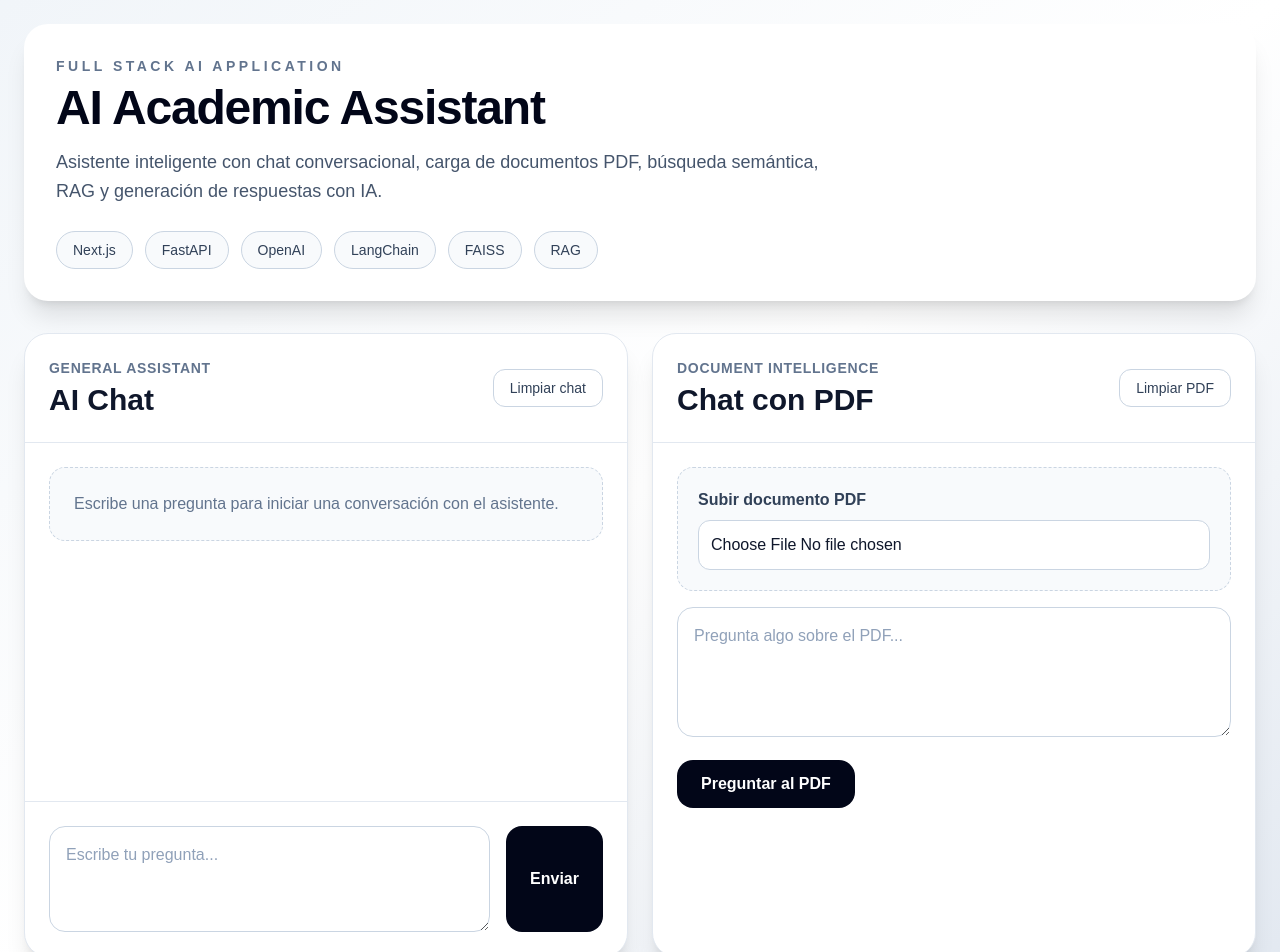
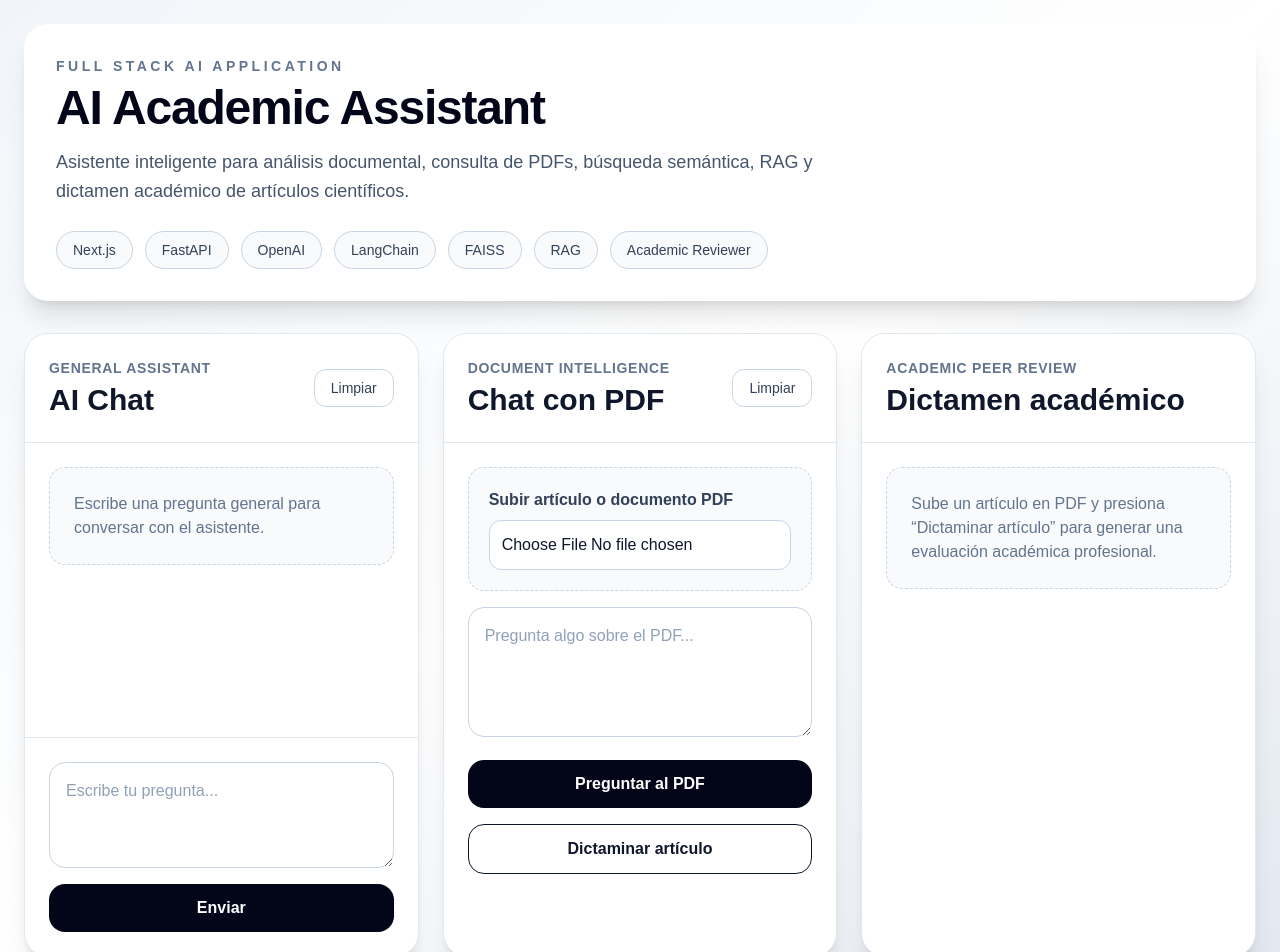
Before and after one commit to jrolandomx/ai-academic-reviewer-frontend, a Next.js app: page / in a window 1280 px wide. Shown: the top 952 px of the page. Built offline with nearby package versions, Linux system fonts and the light colour scheme.

Commit message:
Add academic reviewer interface

```diff
--- a/app/page.tsx
+++ b/app/page.tsx
@@ -17,9 +17,12 @@ export default function Home() {
   const [pdfResponse, setPdfResponse] = useState("");
   const [pdfSources, setPdfSources] = useState<Source[]>([]);
 
+  const [articleReview, setArticleReview] = useState("");
   const [uploadStatus, setUploadStatus] = useState("");
+
   const [loadingChat, setLoadingChat] = useState(false);
   const [loadingPdf, setLoadingPdf] = useState(false);
+  const [loadingReview, setLoadingReview] = useState(false);
 
   async function sendMessage() {
     if (!message.trim()) return;
@@ -33,9 +36,7 @@ export default function Home() {
         headers: {
           "Content-Type": "application/json",
         },
-        body: JSON.stringify({
-          prompt: message,
-        }),
+        body: JSON.stringify({ prompt: message }),
       });
 
       const data = await response.json();
@@ -59,6 +60,7 @@ export default function Home() {
     setUploadStatus("Subiendo PDF...");
     setPdfResponse("");
     setPdfSources([]);
+    setArticleReview("");
 
     try {
       const formData = new FormData();
@@ -99,9 +101,7 @@ export default function Home() {
         headers: {
           "Content-Type": "application/json",
         },
-        body: JSON.stringify({
-          question: pdfQuestion,
-        }),
+        body: JSON.stringify({ question: pdfQuestion }),
       });
 
       const data = await response.json();
@@ -122,6 +122,32 @@ export default function Home() {
     setLoadingPdf(false);
   }
 
+  async function reviewArticle() {
+    setLoadingReview(true);
+    setArticleReview("Generando dictamen académico...");
+
+    try {
+      const response = await fetch(`${API_URL}/review-article`, {
+        method: "POST",
+      });
+
+      const data = await response.json();
+
+      if (!response.ok || data.error) {
+        throw new Error(data.error || "Error desconocido");
+      }
+
+      setArticleReview(data.review || "No se generó dictamen.");
+    } catch (error: unknown) {
+      const message =
+        error instanceof Error ? error.message : "Error desconocido";
+
+      setArticleReview(`Error generando dictamen: ${message}`);
+    }
+
+    setLoadingReview(false);
+  }
+
   function clearChat() {
     setMessage("");
     setChatResponse("");
@@ -132,6 +158,7 @@ export default function Home() {
     setPdfResponse("");
     setPdfSources([]);
     setUploadStatus("");
+    setArticleReview("");
   }
 
   return (
@@ -147,26 +174,32 @@ export default function Home() {
           </h1>
 
           <p className="mt-4 max-w-3xl text-lg leading-relaxed text-slate-600">
-            Asistente inteligente con chat conversacional, carga de documentos
-            PDF, búsqueda semántica, RAG y generación de respuestas con IA.
+            Asistente inteligente para análisis documental, consulta de PDFs,
+            búsqueda semántica, RAG y dictamen académico de artículos
+            científicos.
           </p>
 
           <div className="mt-6 flex flex-wrap gap-3">
-            {["Next.js", "FastAPI", "OpenAI", "LangChain", "FAISS", "RAG"].map(
-              (tech) => (
+            {[
+              "Next.js",
+              "FastAPI",
+              "OpenAI",
+              "LangChain",
+              "FAISS",
+              "RAG",
+              "Academic Reviewer",
+            ].map((tech) => (
               <span
                 key={tech}
                 className="rounded-full border border-slate-300 bg-slate-50 px-4 py-2 text-sm font-medium text-slate-700"
               >
                 {tech}
               </span>
-              )
-            )}
+            ))}
           </div>
         </header>
 
-        <div className="grid grid-cols-1 gap-6 lg:grid-cols-2">
-          {/* ================= CHAT ================= */}
+        <div className="grid grid-cols-1 gap-6 xl:grid-cols-3">
           <section className="flex h-[78vh] flex-col rounded-3xl border border-slate-200 bg-white shadow-xl">
             <div className="flex items-center justify-between border-b border-slate-200 p-6">
               <div>
@@ -183,15 +216,14 @@ export default function Home() {
                 onClick={clearChat}
                 className="rounded-xl border border-slate-300 px-4 py-2 text-sm font-medium text-slate-700 transition hover:bg-slate-100"
               >
-                Limpiar chat
+                Limpiar
               </button>
             </div>
 
             <div className="flex-1 overflow-y-auto p-6">
               {!chatResponse && !loadingChat && (
                 <div className="rounded-2xl border border-dashed border-slate-300 bg-slate-50 p-6 text-slate-500">
-                  Escribe una pregunta para iniciar una conversación con el
-                  asistente.
+                  Escribe una pregunta general para conversar con el asistente.
                 </div>
               )}
 
@@ -212,9 +244,9 @@ export default function Home() {
             </div>
 
             <div className="border-t border-slate-200 p-6">
-              <div className="flex flex-col gap-4 md:flex-row">
+              <div className="flex flex-col gap-4">
                 <textarea
-                  className="flex-1 rounded-2xl border border-slate-300 p-4 text-slate-900 outline-none transition placeholder:text-slate-400 focus:border-slate-700"
+                  className="rounded-2xl border border-slate-300 p-4 text-slate-900 outline-none transition placeholder:text-slate-400 focus:border-slate-700"
                   rows={3}
                   value={message}
                   onChange={(e) => setMessage(e.target.value)}
@@ -232,7 +264,6 @@ export default function Home() {
             </div>
           </section>
 
-          {/* ================= PDF ================= */}
           <section className="flex h-[78vh] flex-col rounded-3xl border border-slate-200 bg-white shadow-xl">
             <div className="flex items-center justify-between border-b border-slate-200 p-6">
               <div>
@@ -249,14 +280,14 @@ export default function Home() {
                 onClick={clearPDF}
                 className="rounded-xl border border-slate-300 px-4 py-2 text-sm font-medium text-slate-700 transition hover:bg-slate-100"
               >
-                Limpiar PDF
+                Limpiar
               </button>
             </div>
 
             <div className="space-y-4 overflow-y-auto p-6">
               <div className="rounded-2xl border border-dashed border-slate-300 bg-slate-50 p-5">
                 <label className="mb-2 block font-semibold text-slate-700">
-                  Subir documento PDF
+                  Subir artículo o documento PDF
                 </label>
 
                 <input
@@ -290,9 +321,17 @@ export default function Home() {
               <button
                 onClick={askPDF}
                 disabled={loadingPdf}
-                className="rounded-2xl bg-slate-950 px-6 py-3 font-semibold text-white transition hover:bg-slate-800 disabled:bg-slate-400"
+                className="w-full rounded-2xl bg-slate-950 px-6 py-3 font-semibold text-white transition hover:bg-slate-800 disabled:bg-slate-400"
               >
                 {loadingPdf ? "Consultando..." : "Preguntar al PDF"}
+              </button>
+
+              <button
+                onClick={reviewArticle}
+                disabled={loadingReview}
+                className="w-full rounded-2xl border border-slate-900 bg-white px-6 py-3 font-semibold text-slate-900 transition hover:bg-slate-100 disabled:border-slate-300 disabled:text-slate-400"
+              >
+                {loadingReview ? "Dictaminando..." : "Dictaminar artículo"}
               </button>
 
               {pdfResponse && (
@@ -328,6 +367,39 @@ export default function Home() {
               )}
             </div>
           </section>
+
+          <section className="flex h-[78vh] flex-col rounded-3xl border border-slate-200 bg-white shadow-xl">
+            <div className="border-b border-slate-200 p-6">
+              <p className="text-sm font-semibold uppercase tracking-wider text-slate-500">
+                Academic Peer Review
+              </p>
+
+              <h2 className="mt-1 text-3xl font-bold text-slate-900">
+                Dictamen académico
+              </h2>
+            </div>
+
+            <div className="flex-1 overflow-y-auto p-6">
+              {!articleReview && !loadingReview && (
+                <div className="rounded-2xl border border-dashed border-slate-300 bg-slate-50 p-6 text-slate-500">
+                  Sube un artículo en PDF y presiona “Dictaminar artículo” para
+                  generar una evaluación académica profesional.
+                </div>
+              )}
+
+              {articleReview && (
+                <div className="rounded-2xl bg-slate-100 p-5 text-slate-900">
+                  <h3 className="mb-3 font-semibold">
+                    Resultado del dictamen:
+                  </h3>
+
+                  <p className="whitespace-pre-wrap leading-relaxed">
+                    {articleReview}
+                  </p>
+                </div>
+              )}
+            </div>
+          </section>
         </div>
       </div>
     </main>
```
Lines whose indentation alone changed are shown as unchanged.
